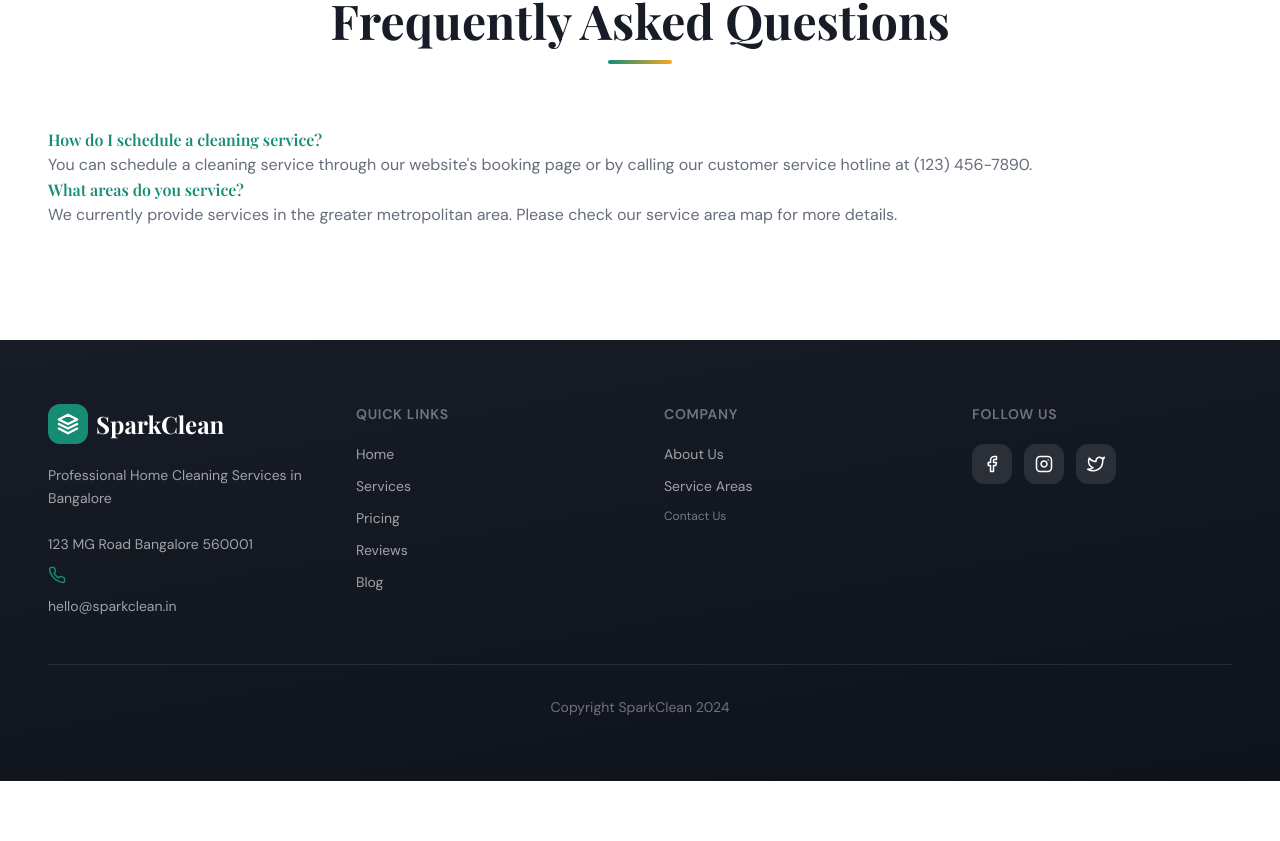
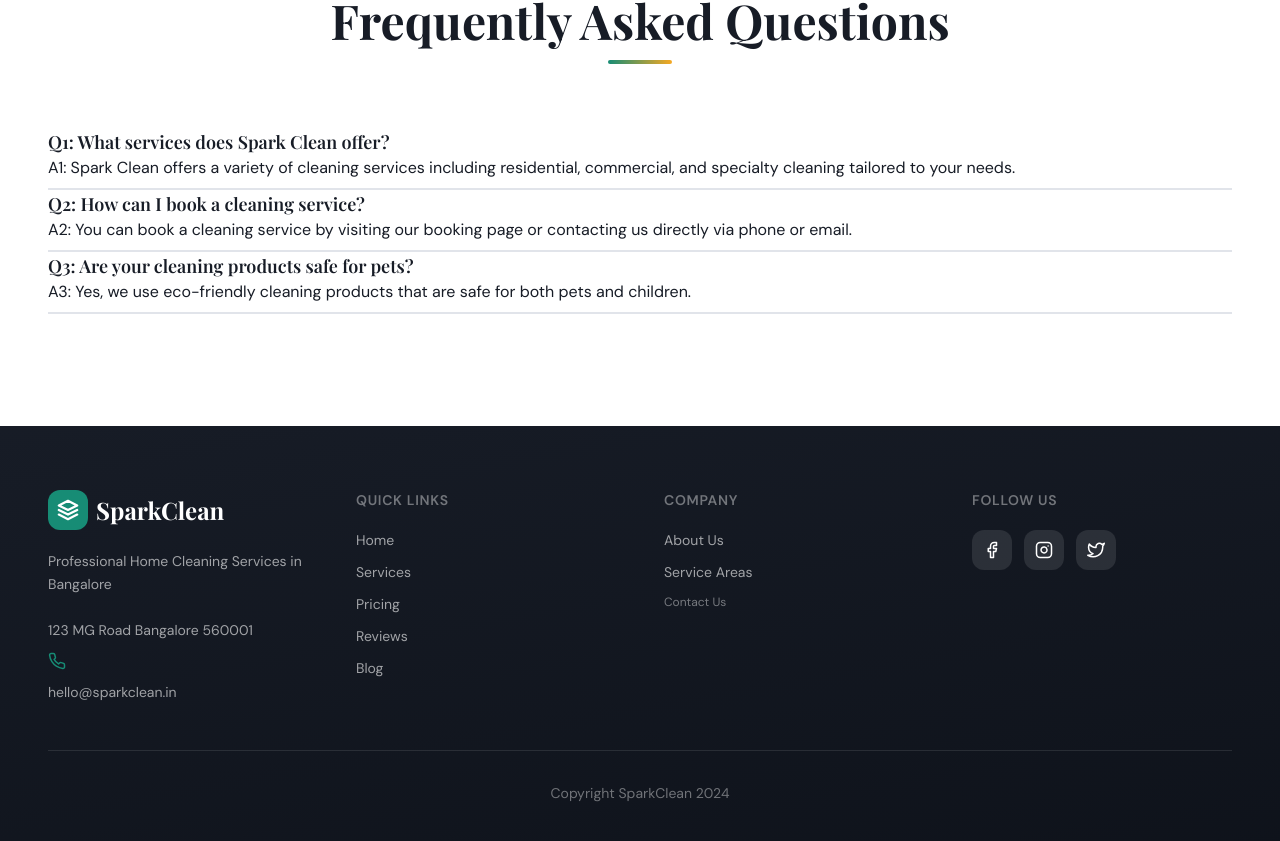
Before and after one commit to nikhilbobe-07/sample-web-code, a React (Vite) app: page / in a window 1280 px wide. Shown: the part 2973-3814 px from the top of the page. Before the commit the page ends 3754 px from the top, so only its background shows below. Built offline with nearby package versions, Linux system fonts and the light colour scheme; the HTML template or start-up script is replaced by a standard one; a web font is replaced by a local one.

Commit message:
fix(seo): Add a FAQ section with at least 3 Q&A pairs to enhance direct answer readiness.

```diff
--- a/src/pages/Index.tsx
+++ b/src/pages/Index.tsx
@@ -327,13 +327,17 @@ const Index = () => {
           </motion.div>
 
           <div className="faq-section">
-            <div className="faq-item">
-              <h3 className="cursor-pointer text-primary font-semibold">How do I schedule a cleaning service?</h3>
-              <p className="text-muted-foreground font-body leading-relaxed">You can schedule a cleaning service through our website's booking page or by calling our customer service hotline at (123) 456-7890.</p>
+            <div className="faq-item border-b-2 pb-2">
+              <h3 className="font-semibold text-lg">Q1: What services does Spark Clean offer?</h3>
+              <p>A1: Spark Clean offers a variety of cleaning services including residential, commercial, and specialty cleaning tailored to your needs.</p>
             </div>
-            <div className="faq-item">
-              <h3 className="cursor-pointer text-primary font-semibold">What areas do you service?</h3>
-              <p className="text-muted-foreground font-body leading-relaxed">We currently provide services in the greater metropolitan area. Please check our service area map for more details.</p>
+            <div className="faq-item border-b-2 pb-2">
+              <h3 className="font-semibold text-lg">Q2: How can I book a cleaning service?</h3>
+              <p>A2: You can book a cleaning service by visiting our booking page or contacting us directly via phone or email.</p>
+            </div>
+            <div className="faq-item border-b-2 pb-2">
+              <h3 className="font-semibold text-lg">Q3: Are your cleaning products safe for pets?</h3>
+              <p>A3: Yes, we use eco-friendly cleaning products that are safe for both pets and children.</p>
             </div>
           </div>
         </div>
```
